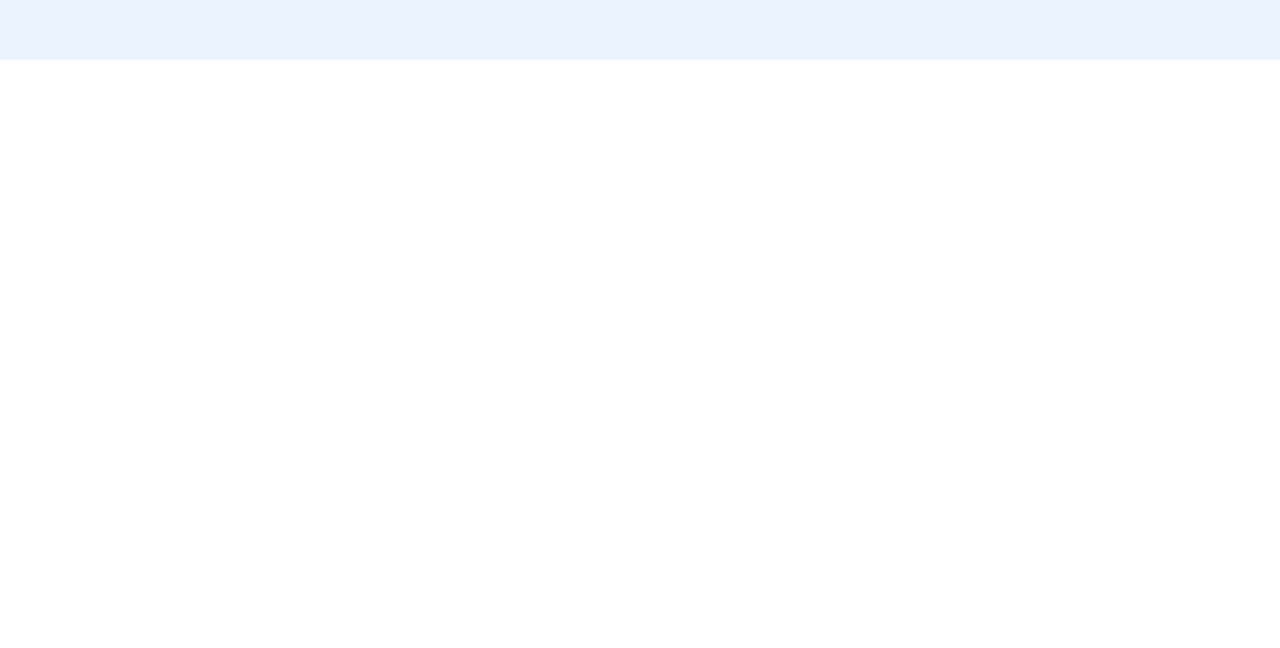
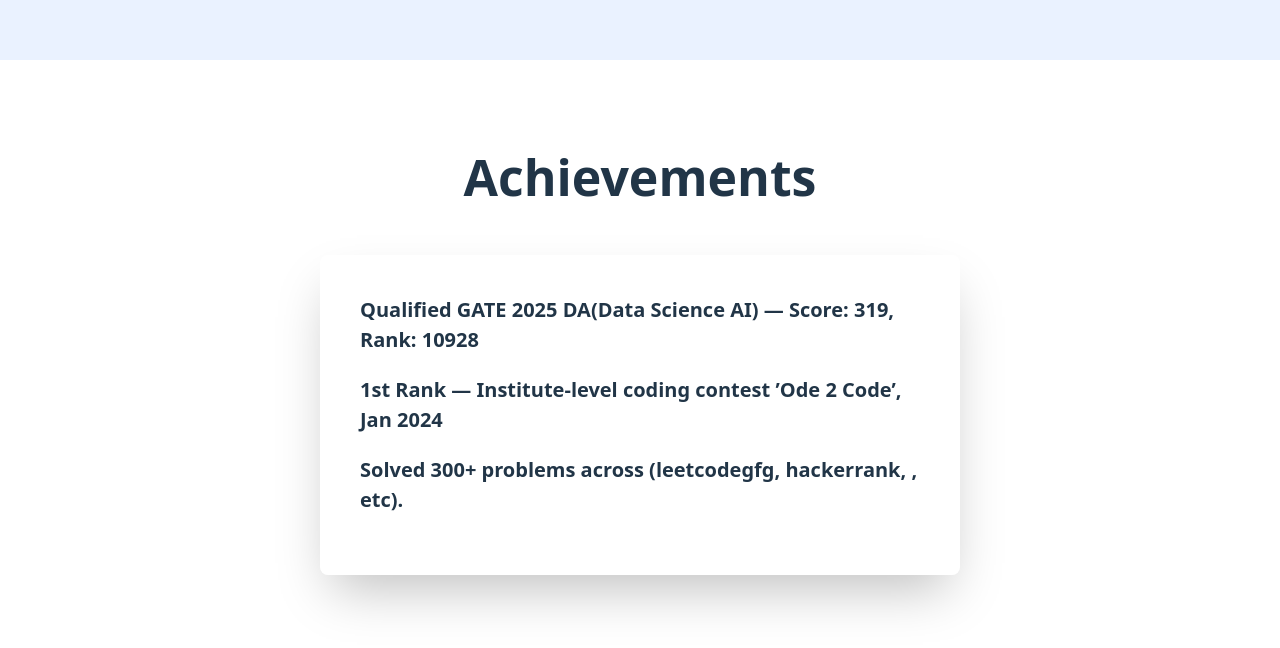
Before and after one commit to alpha-Gautam/gautammaurya, a React (Vite) app: page / in a window 1280 px wide. Shown: the part 4064-4712 px from the top of the page. Before the commit the page ends 4124 px from the top, so only its background shows below. Built offline with nearby package versions, Linux system fonts and the light colour scheme.

Commit message:
Add Achievements component and include it in the App layout

```diff
--- a/src/App.jsx
+++ b/src/App.jsx
@@ -6,7 +6,7 @@ import Experience from "./components/Experience";
 import Projects from "./components/Projects";
 import Skills from "./components/Skills";
 import Education from "./components/Education";
-
+import Achievements from "./components/Achievements";
 function App() {
   return (
     <div className="">
@@ -16,6 +16,7 @@ function App() {
       <Projects />
       <Skills />
       <Education />
+      <Achievements />
     </div>
   );
 }
--- /dev/null
+++ b/src/components/Achievements.jsx
@@ -0,0 +1,23 @@
+import React from "react";
+
+function Achievements() {
+  return (
+    <div className="min-h-screen flex flex-col items-center bg-white/10 pt-20">
+      <div className="text-[50px] font-bold">Achievements</div>
+
+      <div className="flex flex-col p-10 mt-10 w-[50%] min-h-50% shadow-2xl rounded-lg bg-white/20">
+        <span className="text-[20px] font-semibold mb-5">
+          Qualified GATE 2025 DA(Data Science AI) — Score: 319, Rank: 10928
+        </span>
+        <span className="text-[20px] font-semibold mb-5">
+          1st Rank — Institute-level coding contest ’Ode 2 Code’, Jan 2024
+        </span>
+        <span className="text-[20px] font-semibold mb-5">
+          Solved 300+ problems across (leetcodegfg, hackerrank, , etc).
+        </span>
+      </div>
+    </div>
+  );
+}
+
+export default Achievements;
```
